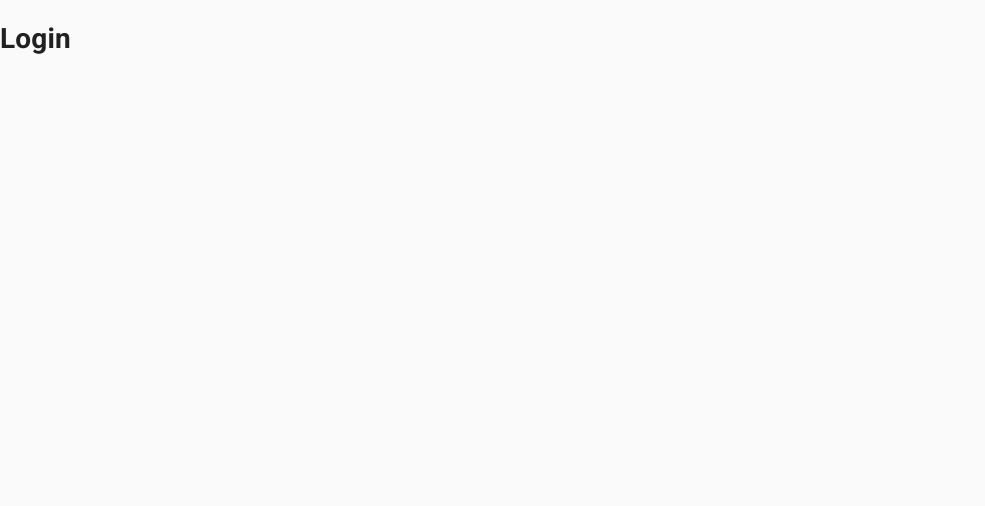
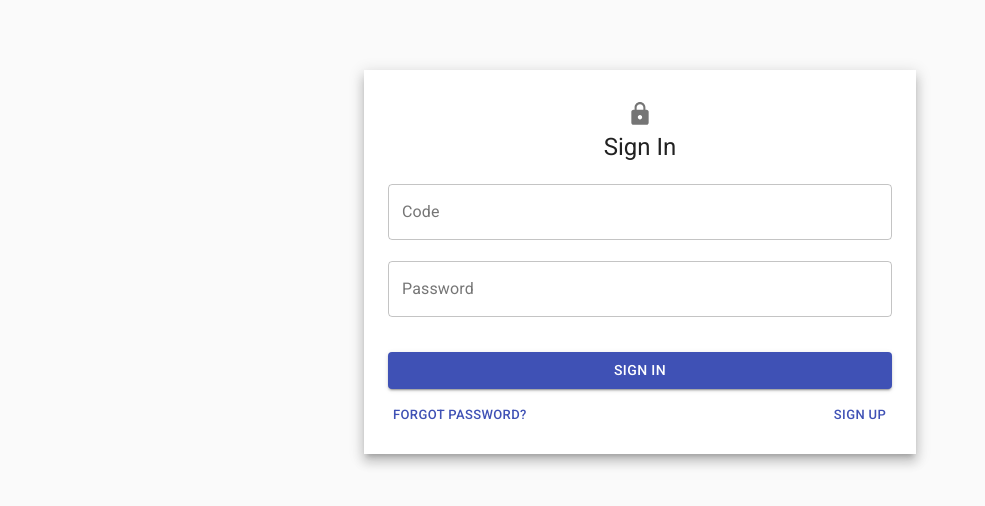
Before and after one commit to InveterateCoder/chatchat, a React app: page / in a window 1280 px wide. Shown: the top 506 px of the page, without its empty margins (0-985 px from the left). Built offline with nearby package versions, Linux system fonts and the light colour scheme.

Commit message:
login form

```diff
--- a/src/Login.jsx
+++ b/src/Login.jsx
@@ -1,6 +1,73 @@
+/* eslint-disable jsx-a11y/label-has-associated-control */
 import React from 'react'
+import {
+  Container, Avatar, TextField, FormControl, makeStyles, Typography, Button, Grid,
+} from '@material-ui/core'
+import { Lock } from '@material-ui/icons'
+
+const useStyles = makeStyles((theme) => ({
+  form: {
+    display: 'flex',
+    flexDirection: 'column',
+    alignItems: 'center',
+    padding: theme.spacing(3),
+    background: theme.palette.background.paper,
+    rowGap: '1.5em',
+    marginTop: '5em',
+    boxShadow: theme.shadows[8],
+  },
+  avatar: {
+    backgroundColor: 'transparent',
+  },
+  btnLink: {
+    '&:hover': {
+      backgroundColor: 'transparent',
+      textDecoration: 'underline',
+    },
+    '&:active': {
+      color: theme.palette.secondary.main,
+    },
+  },
+  input: {
+    display: 'none',
+  },
+}))
 
 function Login() {
-  return <h1>Login</h1>
+  const classes = useStyles()
+  return (
+    <Container maxWidth="sm">
+      <FormControl component="form" className={classes.form}>
+        <Avatar className={classes.avatar}>
+          <Lock color="action" style={{ fontSize: '1.3em' }} />
+        </Avatar>
+        <Typography variant="h5" style={{ marginTop: '-1em' }}>
+          Sign In
+        </Typography>
+        <TextField
+          variant="outlined"
+          fullWidth
+          label="Code"
+          placeholder="4 digit number"
+        />
+        <TextField
+          variant="outlined"
+          fullWidth
+          label="Password"
+          placeholder="Your password"
+          type="password"
+        />
+        <Button fullWidth variant="contained" color="primary" style={{ marginTop: '1em' }}>Sign In</Button>
+        <Grid container justify="space-between" style={{ marginTop: '-.7em' }}>
+          <Grid item>
+            <Button disableRipple className={classes.btnLink} variant="text" size="small" color="primary">Forgot password?</Button>
+          </Grid>
+          <Grid item>
+            <Button disableRipple className={classes.btnLink} variant="text" size="small" color="primary">Sign Up</Button>
+          </Grid>
+        </Grid>
+      </FormControl>
+    </Container>
+  )
 }
 export default Login
```
